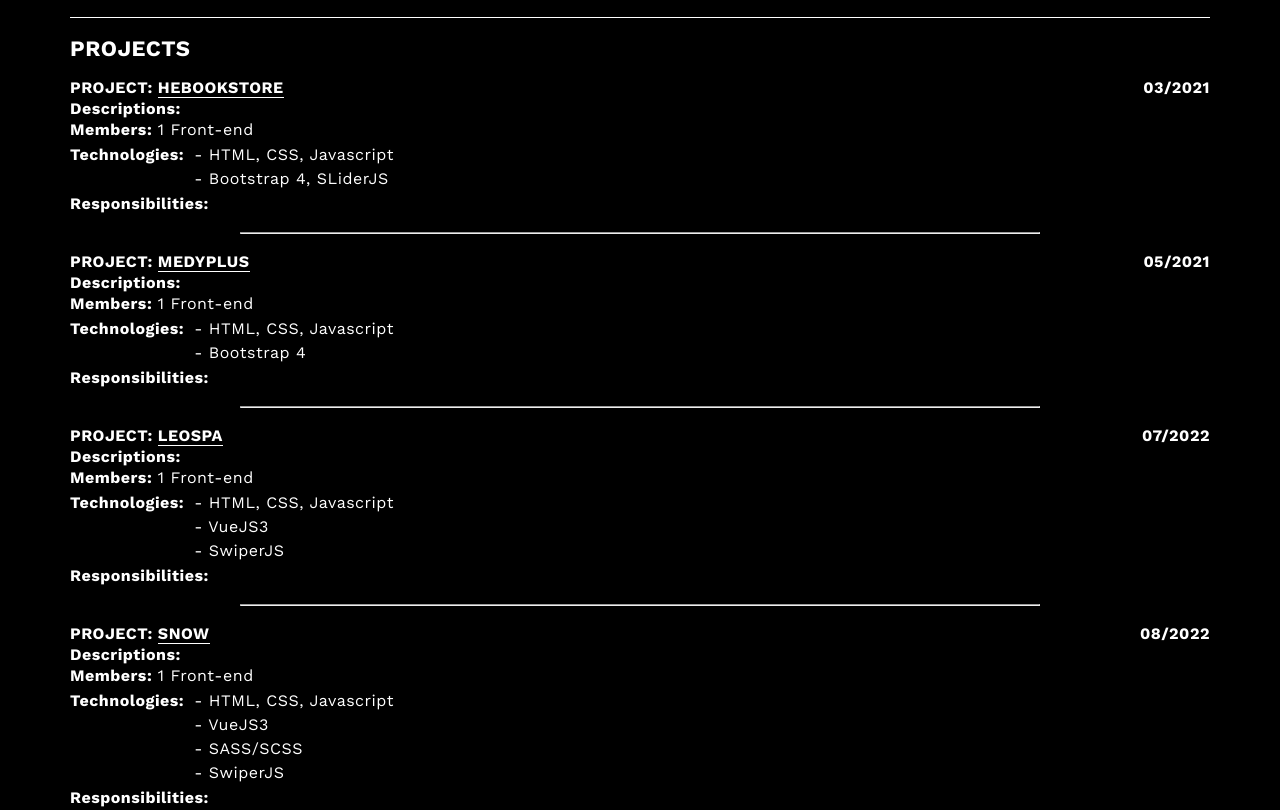
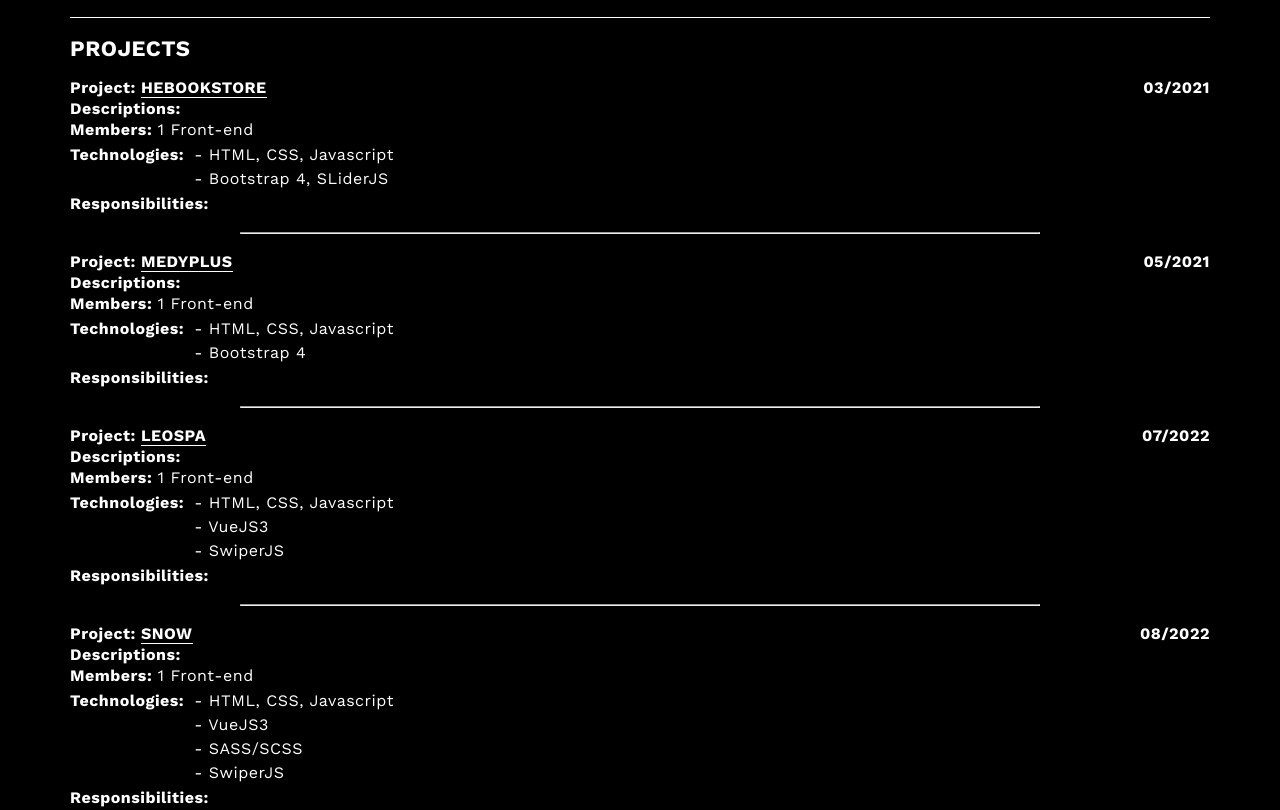
Before and after one commit to nmtoan58/Profile, a website: page index.html in a window 1280 px wide. Shown: the part 997-1807 px from the top of the page. Drawn offline with nearby package versions, Linux system fonts and the light colour scheme.

Commit message:
fix text uppercase

```diff
--- a/assets/css/style.scss
+++ b/assets/css/style.scss
@@ -136,7 +136,7 @@
                                         display: flex;
                                         justify-content: space-between;
 
-                                        strong {
+                                        a {
                                             text-transform: uppercase;
                                         }
 
```
Also changed, not shown: assets/css/style.css.
